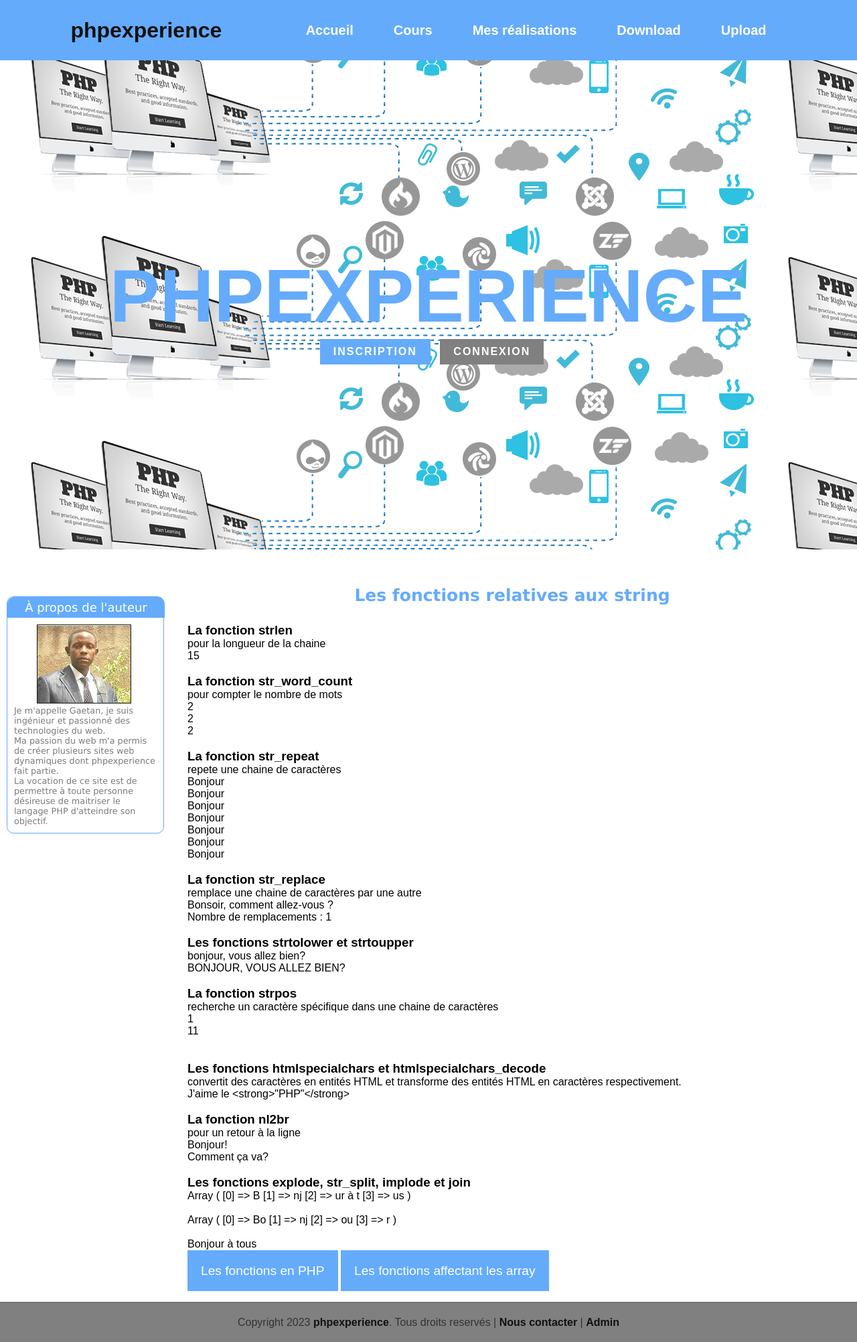
After one commit to Gaetach21/phpexperience, a PHP site: page /chap9.php in a window 1280 px wide. The commit adds this page. Shown: the whole page at 67% size. Run offline with PHP 8.4, Linux system fonts and the light colour scheme.

Commit message:
Add chapitre9:Les fonctions relatives aux string

```diff
--- a/chap8.php
+++ b/chap8.php
@@ -85,7 +85,7 @@
 
       <div style="margin: 20px 0px;">
     <a href="chap7.php#main"  style="text-decoration: none; background-color: #64abfb; padding: 20px; color: white; font-size: 1.2em;">Les tableaux en PHP</a>
-    <a href=""  style="text-decoration: none; background-color: #64abfb; padding: 20px; color: white; font-size: 1.2em; margin-right: 25px;">Les fonctions relatives aux string</a>
+    <a href="chap9.php#main"  style="text-decoration: none; background-color: #64abfb; padding: 20px; color: white; font-size: 1.2em; margin-right: 25px;">Les fonctions relatives aux string</a>
   </div>
       </div>
 
--- /dev/null
+++ b/chap9.php
@@ -0,0 +1,101 @@
+<!DOCTYPE html>
+<html>
+
+  <head>
+    <meta charset="utf-8" />
+    <meta name="viewport" content="width=device-width, initial-scale=1">
+        <link href="css/style.css" rel ="stylesheet" type="text/css" media="all">
+    <title>phpexperience - Les fonctions en PHP</title>
+  </head>
+
+  <body>
+    <!-- En-tete-->
+    <?php include("includes/header.php")?>
+
+
+    <!-- Logo-->
+    <?php include("includes/logo.php")?>
+
+
+    <section>
+
+      <!-- aside-->
+    <?php include("includes/aside.php")?>
+
+
+            <div id="main">
+    <h1>Les fonctions relatives aux string</h1>
+    <?php
+    echo "<br><h3>La fonction strlen</h3> pour la longueur de la chaine<br>";
+    echo strlen("Bonjour à tous")."<br/>";
+
+
+    echo "<br><h3>La fonction str_word_count</h3> pour compter le nombre de mots<br>";
+    echo str_word_count("Bonjour à tous")."<br/>";
+    echo str_word_count("Salut l'ami")."<br/>";
+    echo str_word_count("Bonjour à tous")."<br/>";
+
+
+    echo "<br><h3>La fonction str_repeat</h3> repete une chaine de caractères<br>";
+    echo str_repeat("Bonjour <br>", 7)."<br/>";
+
+
+    echo "<h3>La fonction str_replace</h3> remplace une chaine de caractères par une autre<br/>";
+    $texte = "Bonjour, comment allez-vous ?";
+    echo str_replace("Bonjour", "Bonsoir", $texte, $i);
+    echo '<br/> Nombre de remplacements : '.$i."<br/>";
+
+
+    echo "<br><h3>Les fonctions strtolower et strtoupper</h3>";
+    $minmaj = "BonJour, VouS allez bIEN?";
+    echo strtolower($minmaj).'<br>';
+    echo strtoupper($minmaj).'<br>';
+
+
+    echo "<br><h3>La fonction strpos</h3> recherche un caractère spécifique dans une chaine de caractères<br>";
+    echo strpos("Bonjour", "o").'<br>';
+    echo strpos("Bonjour a  tous", "tous").'<br>';
+    echo strpos("Bonjour", "e").'<br>';
+
+    echo "<br><h3>Les fonctions htmlspecialchars et htmlspecialchars_decode</h3> convertit des caractères en entités HTML et transforme des entités HTML en caractères respectivement.<br>";
+    $str = 'J\'aime le <strong>"PHP"</strong>';
+    echo htmlspecialchars($str).'<br>';
+
+
+    echo "<br><h3>La fonction nl2br</h3> pour un retour à la ligne<br>";
+    echo nl2br("Bonjour!
+      Comment ça va?").'<br>';
+
+
+    echo "<br><h3>Les fonctions explode, str_split, implode et join</h3>";
+    $ch2tb = "Bonjour à tous";
+    print_r(explode("o", $ch2tb));
+    echo '<br><br>';
+
+    print_r(str_split("Bonjour", 2));
+    echo '<br><br>';
+
+    $tb2ch = array('Bonjour', 'à', 'tous');
+    echo implode(" ",  $tb2ch );
+    echo '<br>';
+
+
+    ?>
+
+
+
+      <div style="margin: 20px 0px;">
+    <a href="chap8.php#main"  style="text-decoration: none; background-color: #64abfb; padding: 20px; color: white; font-size: 1.2em;">Les fonctions en PHP</a>
+    <a href=""  style="text-decoration: none; background-color: #64abfb; padding: 20px; color: white; font-size: 1.2em; margin-right: 25px;">Les fonctions affectant les array</a>
+  </div>
+      </div>
+
+
+    </section>
+
+   <!-- Pied de page-->
+   <?php include("includes/footer.php")?>
+
+
+  </body>
+</html>
--- a/cours.php
+++ b/cours.php
@@ -33,7 +33,8 @@
       <li><a href="chap5.php#main">Les conditions en PHP</a></li>
       <li><a href="chap6.php#main">Les boucles en PHP</a></li>
       <li><a href="chap7.php#main">Les tableaux en PHP</a></li>
-      <li><a href="chap8.php">Les fonctions en PHP</a></li>
+      <li><a href="chap8.php#main">Les fonctions en PHP</a></li>
+      <li><a href="chap9.php#main">Les fonctions relatives aux string</a></li>
       <li><a href="cours/chap12.php">Les constantes en PHP</a></li>
       <li><a href="cours/chap14sur27_Les instructions include et require.php">Les instructions include et require</a></li>
       <li><a href="cours/chap15sur27_Les opérations sur les fichiers en PHP.php">Les opérations sur les fichiers en PHP</a></li>
```
